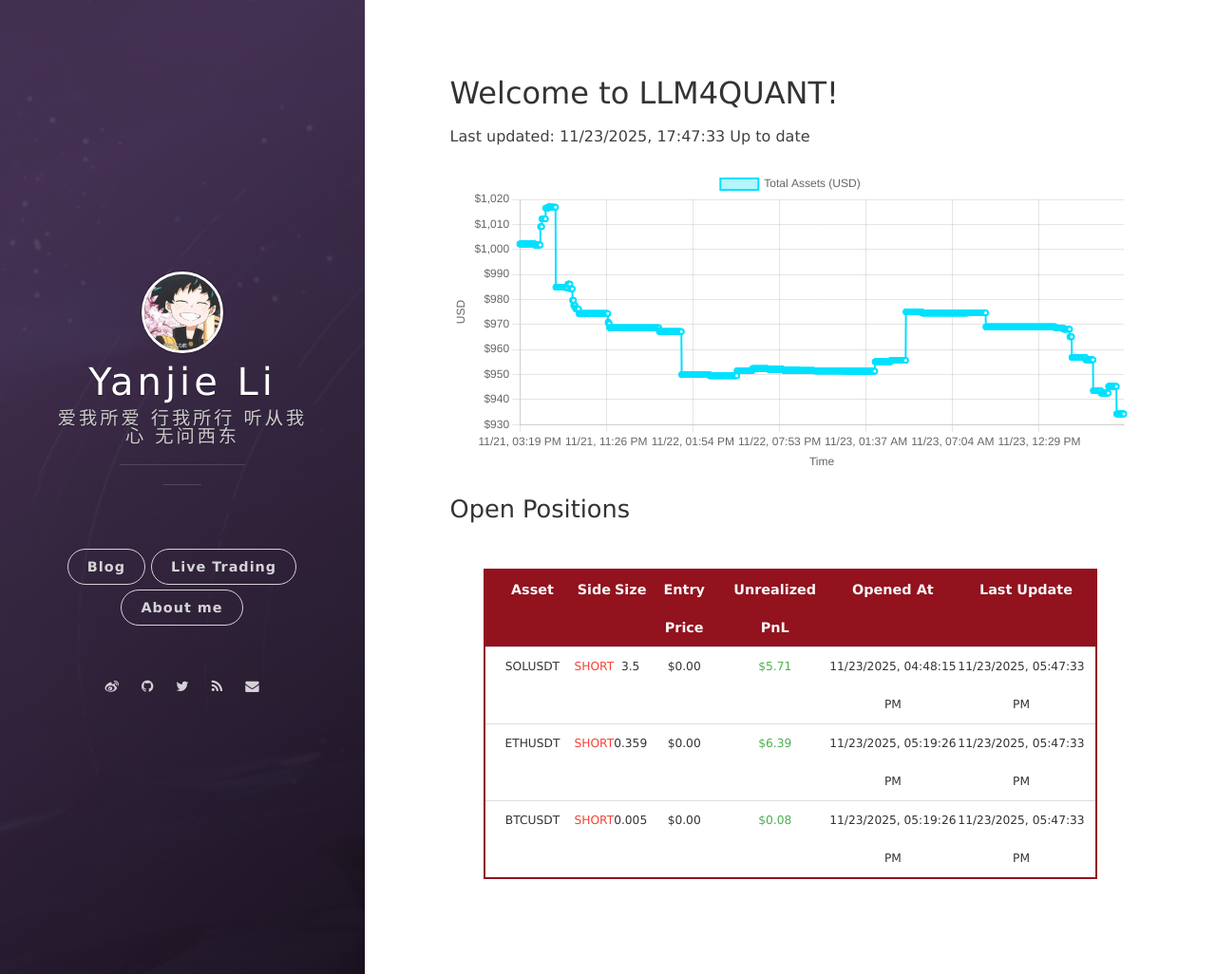
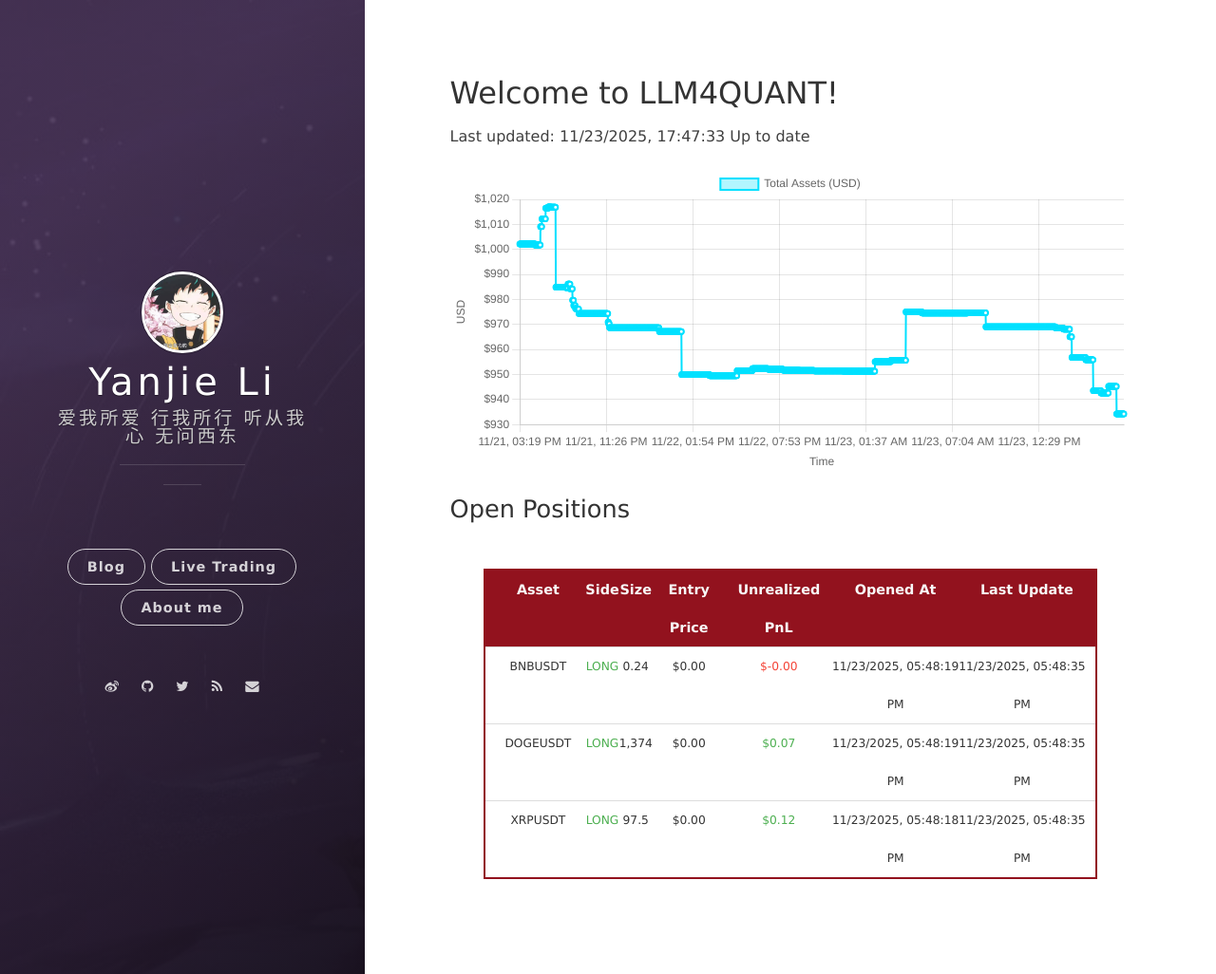
Before and after one commit to leeyegy/leeyegy.github.io, a Jekyll site: the page built from live-trading.html, in a window 1280 px wide and 1026 px high. Shown: the whole window at 95% size. Built offline with Jekyll 4.4.1, drawn with Linux system fonts in a browser that asks for light colours; nearby versions of some CDN libraries.

Commit message:
AccountMonitor: refresh positions 2025-11-24T01:48:35+08:00

```diff
--- a/assets/data/binance/positions.json
+++ b/assets/data/binance/positions.json
@@ -1,29 +1,29 @@
 [
   {
-    "symbol": "SOLUSDT",
-    "side": "SHORT",
-    "size": 3.5,
+    "symbol": "BNBUSDT",
+    "side": "LONG",
+    "size": 0.24,
     "entryPrice": 0.0,
-    "unrealizedPnl": 5.705,
-    "openedAt": "2025-11-24T00:48:15+08:00",
-    "reportedAt": "2025-11-24T01:47:33+08:00"
+    "unrealizedPnl": -0.00241061,
+    "openedAt": "2025-11-24T01:48:19+08:00",
+    "reportedAt": "2025-11-24T01:48:35+08:00"
   },
   {
-    "symbol": "ETHUSDT",
-    "side": "SHORT",
-    "size": 0.359,
+    "symbol": "DOGEUSDT",
+    "side": "LONG",
+    "size": 1374.0,
     "entryPrice": 0.0,
-    "unrealizedPnl": 6.38983999,
-    "openedAt": "2025-11-24T01:19:26+08:00",
-    "reportedAt": "2025-11-24T01:47:33+08:00"
+    "unrealizedPnl": 0.0687,
+    "openedAt": "2025-11-24T01:48:19+08:00",
+    "reportedAt": "2025-11-24T01:48:35+08:00"
   },
   {
-    "symbol": "BTCUSDT",
-    "side": "SHORT",
-    "size": 0.005,
+    "symbol": "XRPUSDT",
+    "side": "LONG",
+    "size": 97.5,
     "entryPrice": 0.0,
-    "unrealizedPnl": 0.081,
-    "openedAt": "2025-11-24T01:19:26+08:00",
-    "reportedAt": "2025-11-24T01:47:33+08:00"
+    "unrealizedPnl": 0.117,
+    "openedAt": "2025-11-24T01:48:18+08:00",
+    "reportedAt": "2025-11-24T01:48:35+08:00"
   }
 ]
```
